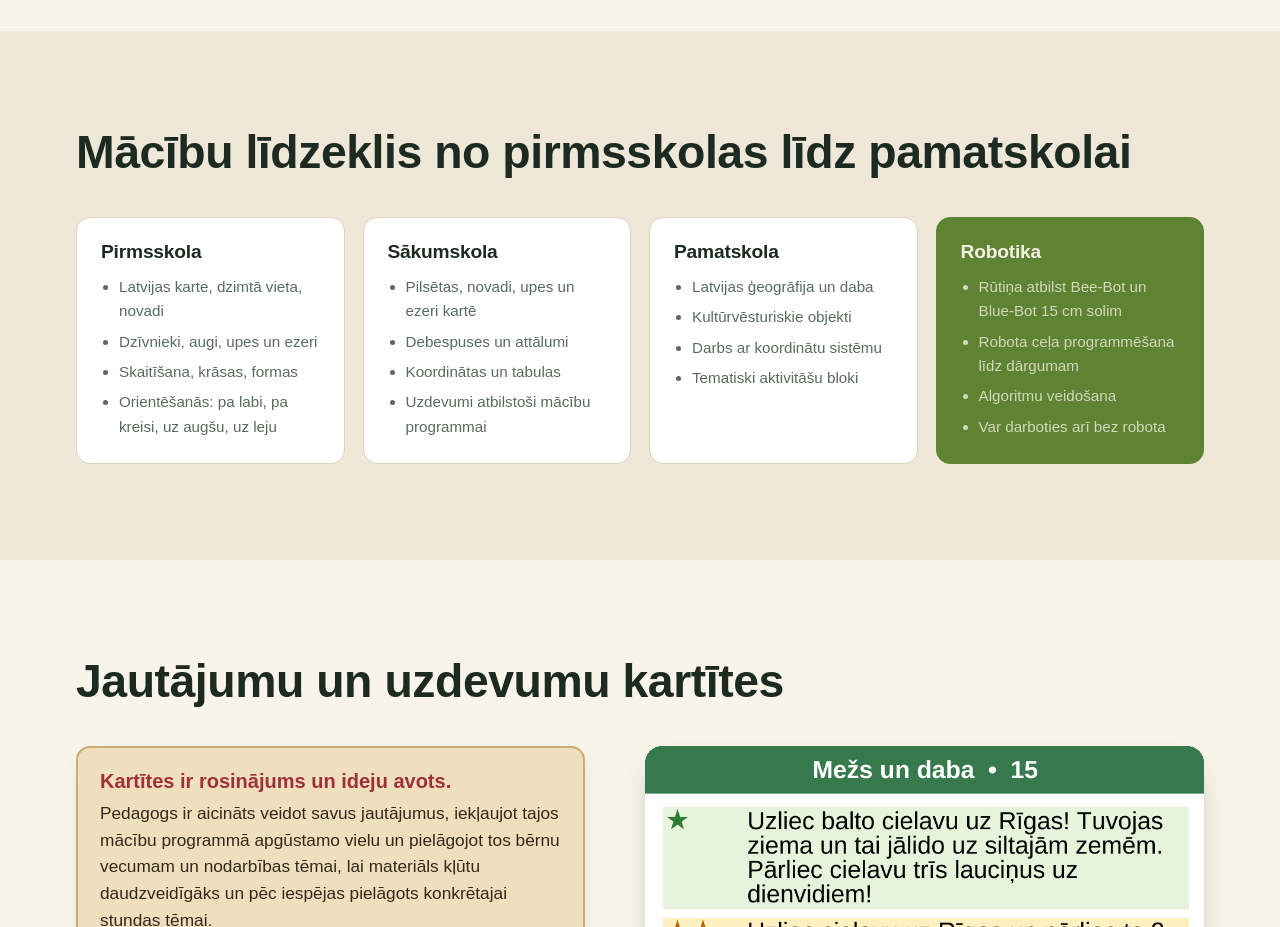
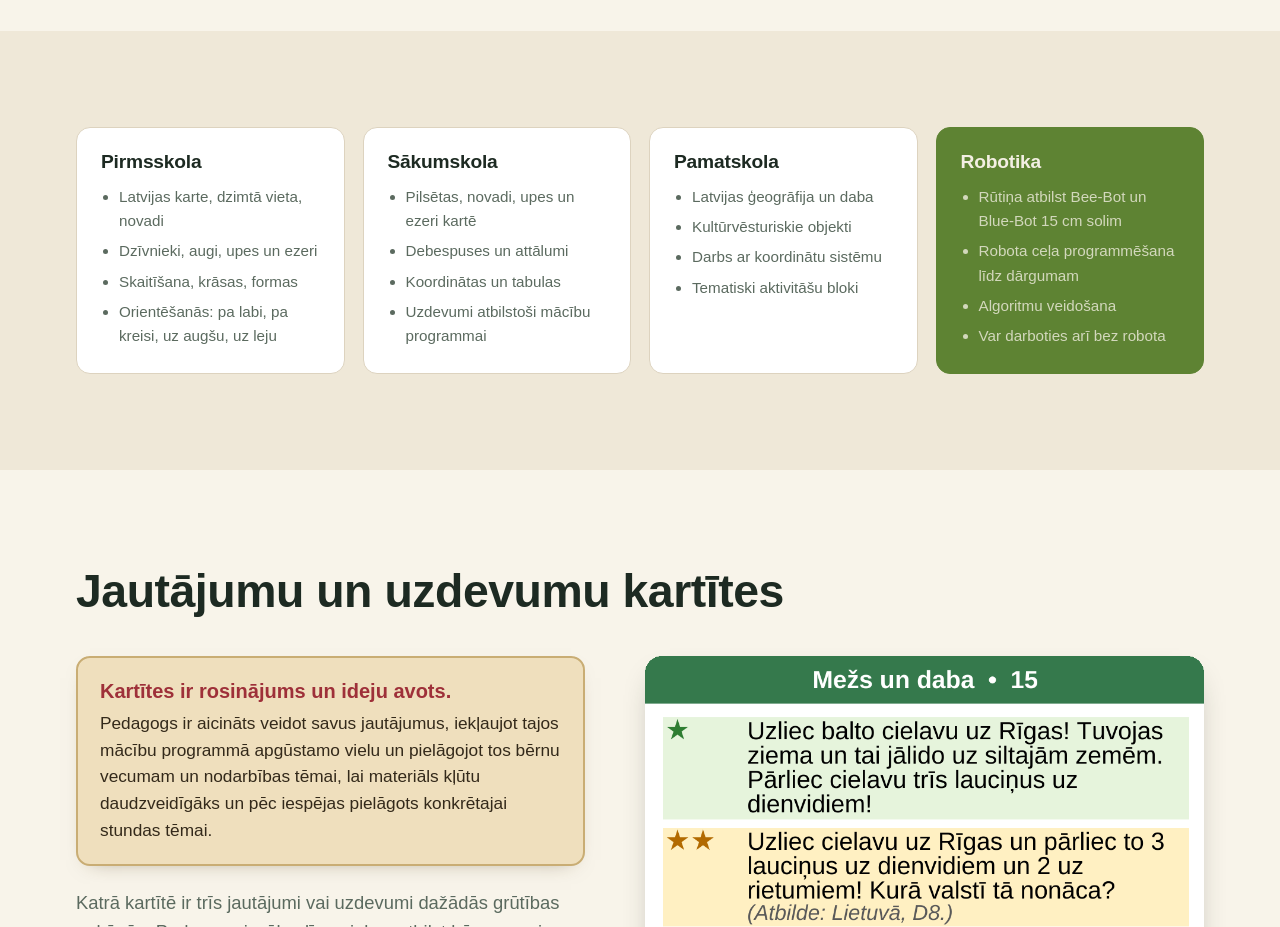
Before and after one commit to daigag/latvijasdargumi, a plain HTML site: page index.html in a window 1280 px wide. Shown: the part 2900-3827 px from the top of the page. Drawn offline with Linux system fonts and the light colour scheme.

Commit message:
Vecumposmi: noņem virsrakstu
Claude-Session: https://claude.ai/code/session_015bKgZJWkHRUcjHv33818tm

```diff
--- a/index.html
+++ b/index.html
@@ -477,8 +477,7 @@ footer p{font-size:.9rem;color:color-mix(in srgb,var(--forest-ink) 72%,transpare
 
 <section id="vecumposmi" style="background:var(--surface-2)">
   <div class="wrap">
-    <h2>Mācību līdzeklis no pirmsskolas līdz pamatskolai</h2>
-    <div class="ages">
+    <div class="ages" style="margin-top:0">
       <div class="age">
         <h3>Pirmsskola</h3>
         <ul>
```
